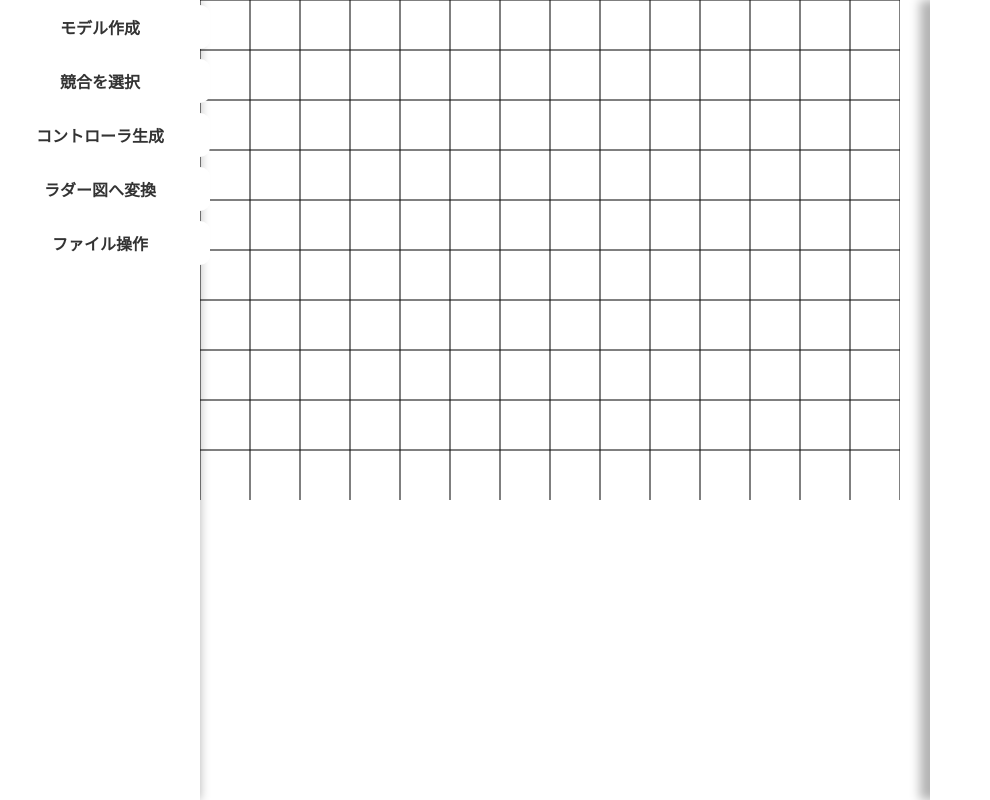
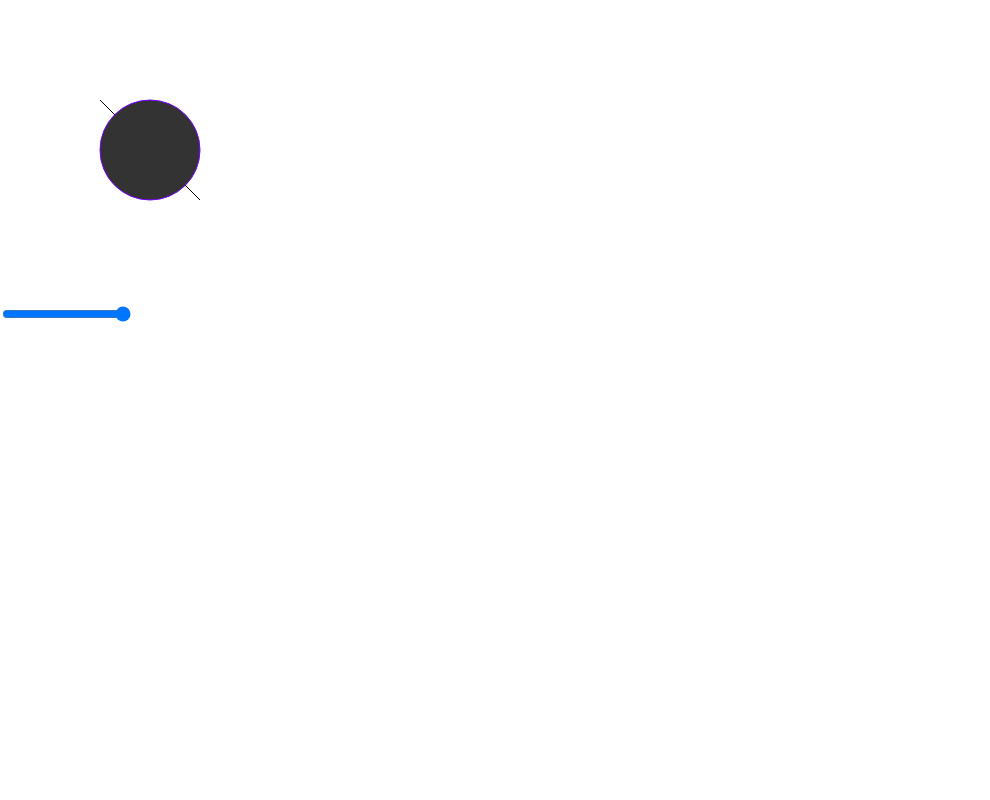
Before and after one commit to Tatsu001/petri-net-editor, a React (Create React App) app: page / in a window 1280 px wide. Shown: the whole page, without its empty margins (0-990 px from the left). Built offline with nearby package versions, Linux system fonts and the light colour scheme.

Commit message:
SVG練習

```diff
--- a/src/Canvas.tsx
+++ b/src/Canvas.tsx
@@ -242,7 +242,8 @@ function Canvas() {
         {[...Array(20)].map((_, index) => (
             <line key={`vertical-${index}`} x1={index * 50} y1={0} x2={index * 50} y2="500" stroke="black" />
         ))}
-          {circles.map((circle) => (
+        <line x1={300} y1={300} x2={400} y2={400} stroke="black"></line>
+        {circles.map((circle) => (
             <circle
               key={circle.id}
               cx={circle.cx}
--- /dev/null
+++ b/src/Temp.css
@@ -0,0 +1,10 @@
+circle{
+    fill: #333;
+    transition: all 0.4s ease;
+    stroke: rgb(119, 0, 255);
+    stroke-width: 1px;
+  }
+  .active{
+    fill: white;
+    stroke-width: 50px;
+  }
--- /dev/null
+++ b/src/Temp.tsx
@@ -0,0 +1,27 @@
+import React, {useState} from 'react';
+import './Temp.css';
+
+function Temp() {
+
+    const [x1, setX1] = useState(100)
+    const changeX1 = (x: string) => {
+        console.log(x);
+        setX1(Number(x));
+    }
+
+    const [active, setActive] = useState(false)
+
+
+    return(
+        <div>
+            <svg width="300" height="300">
+                <line x1={x1} y1="100" x2="200" y2="200" stroke="black"></line>
+                <circle className={active ? "active" : ""} cx="150" cy="150" r="50" onClick={() => setActive(!active)}></circle>
+            </svg>
+            <div>
+                <input type="range" value={x1} onChange={(e) => changeX1(e.target.value)}/>
+            </div>
+        </div>
+    )
+}
+export default Temp;
--- a/src/index.tsx
+++ b/src/index.tsx
@@ -4,6 +4,7 @@ import './index.css';
 import App from './App';
 import Leftsidebar from './Leftsidebar';
 import Canvas from './Canvas';
+import Temp from './Temp';
 import reportWebVitals from './reportWebVitals';
 
 const root = ReactDOM.createRoot(
@@ -13,7 +14,8 @@ root.render(
   <React.StrictMode>
     {/*<App />*/}
     {/*<Leftsidebar />*/}
-    <Canvas />
+    {/*<Canvas />*/}
+    <Temp />
   </React.StrictMode>
 );
 
```
